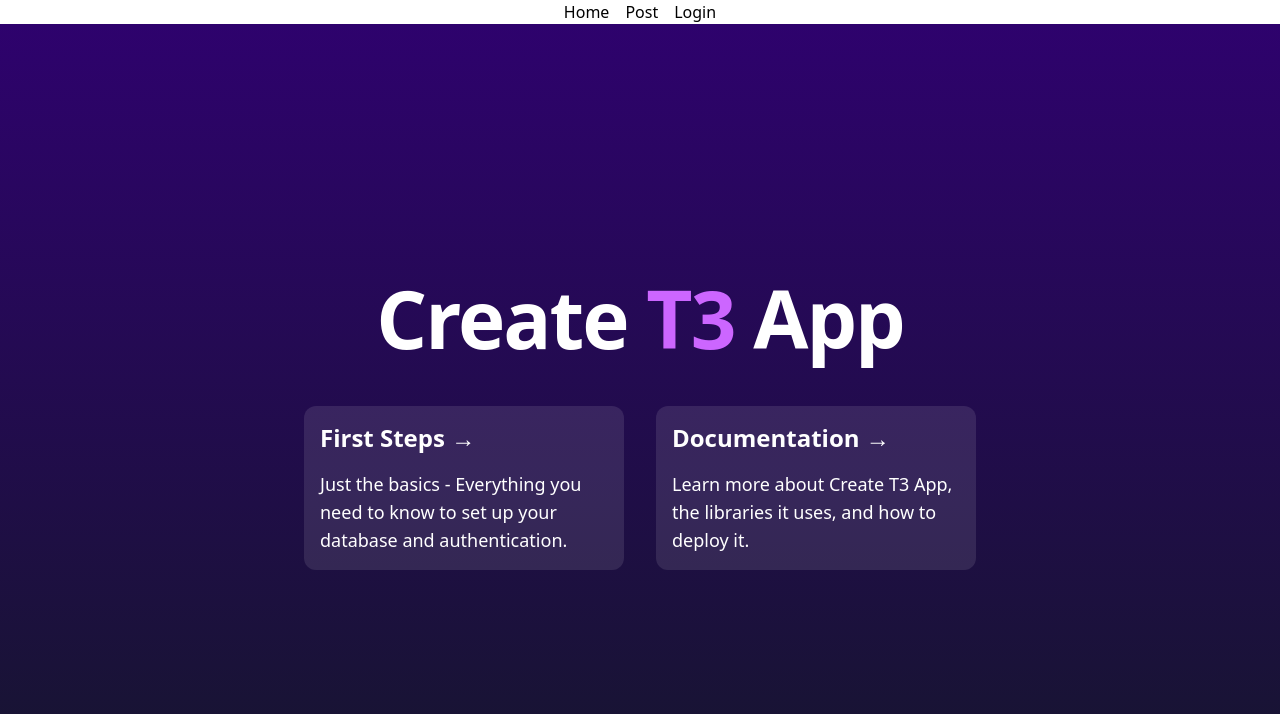
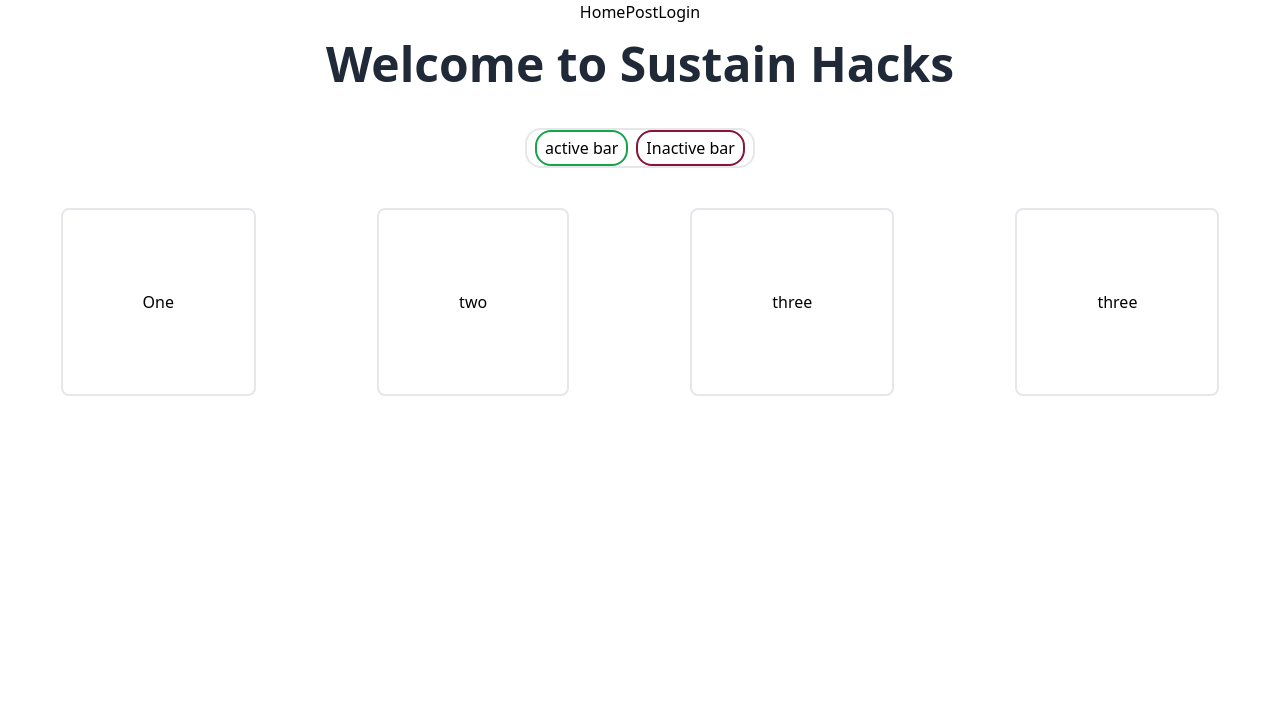
Before and after one commit to abhishekpatelmc/sustain-hack, a Next.js app: page / in a window 1280 px wide. Shown: the top 714 px of the page. Built offline with nearby package versions, Linux system fonts and the light colour scheme.

Commit message:
feat: #002 Basic design of the home page done

```diff
--- a/components/Navbar.tsx
+++ b/components/Navbar.tsx
@@ -1,13 +1,20 @@
+import Link from "next/link";
 import React from "react";
 
 const Navbar = () => {
   return (
     <div>
-      <nav className=" flex justify-center">
+      <nav className="flex justify-center  align-middle">
         <ul className="flex gap-4 ">
-          <li>Home</li>
-          <li>Post</li>
-          <li>Login</li>
+          <li className="p-4 text-lg ">
+            <Link href="/">Home</Link>
+          </li>
+          <li className="p-4  text-lg">
+            <Link href="/">Post</Link>
+          </li>
+          <li className="p-4 text-lg">
+            <Link href="/">Login</Link>
+          </li>
         </ul>
       </nav>
     </div>
--- a/src/pages/index.tsx
+++ b/src/pages/index.tsx
@@ -6,39 +6,36 @@
 const Home: NextPage = () => {
   return (
     <>
-      <Navbar></Navbar>
       <Head>
-        <title>Create T3 App</title>
+        <title>Susutain Hacks</title>
         <meta name="description" content="Generated by create-t3-app" />
         <link rel="icon" href="/favicon.ico" />
       </Head>
-      <main className="flex min-h-screen flex-col items-center justify-center bg-gradient-to-b from-[#2e026d] to-[#15162c]">
-        <div className="container flex flex-col items-center justify-center gap-12 px-4 py-16 ">
-          <h1 className="text-5xl font-extrabold tracking-tight text-white sm:text-[5rem]">
-            Create <span className="text-[hsl(280,100%,70%)]">T3</span> App
+      <Navbar />
+      <main className="text-center">
+        {/* Heading */}
+        <div>
+          <h1 className="mt-4 text-5xl font-bold text-gray-800">
+            Welcome to Sustain Hacks
           </h1>
-          <div className="grid grid-cols-1 gap-4 sm:grid-cols-2 md:gap-8">
-            <Link
-              className="flex max-w-xs flex-col gap-4 rounded-xl bg-white/10 p-4 text-white hover:bg-white/20"
-              href="https://create.t3.gg/en/usage/first-steps"
-            >
-              <h3 className="text-2xl font-bold">First Steps →</h3>
-              <div className="text-lg">
-                Just the basics - Everything you need to know to set up your
-                database and authentication.
-              </div>
-            </Link>
-            <Link
-              className="flex max-w-xs flex-col gap-4 rounded-xl bg-white/10 p-4 text-white hover:bg-white/20"
-              href="https://create.t3.gg/en/introduction"
-            >
-              <h3 className="text-2xl font-bold">Documentation →</h3>
-              <div className="text-lg">
-                Learn more about Create T3 App, the libraries it uses, and how
-                to deploy it.
-              </div>
-            </Link>
+        </div>
+        {/* Active / Inactive bar */}
+        <div className="mt-10 flex justify-center">
+          <div className="flex gap-2 rounded-2xl border-2  px-2">
+            <div className="rounded-2xl border-2 border-green-600 px-2 py-1">
+              active bar
+            </div>
+            <div className="rounded-2xl border-2 border-rose-900 px-2 py-1">
+              Inactive bar
+            </div>
           </div>
+        </div>
+        {/* Posts */}
+        <div className="mt-10 flex justify-around">
+          <div className="rounded-lg border-2 px-20 py-20">One </div>
+          <div className="rounded-lg border-2 px-20 py-20">two</div>
+          <div className="rounded-lg border-2 px-20 py-20">three</div>
+          <div className="rounded-lg border-2 px-20 py-20">three</div>
         </div>
       </main>
     </>
```
